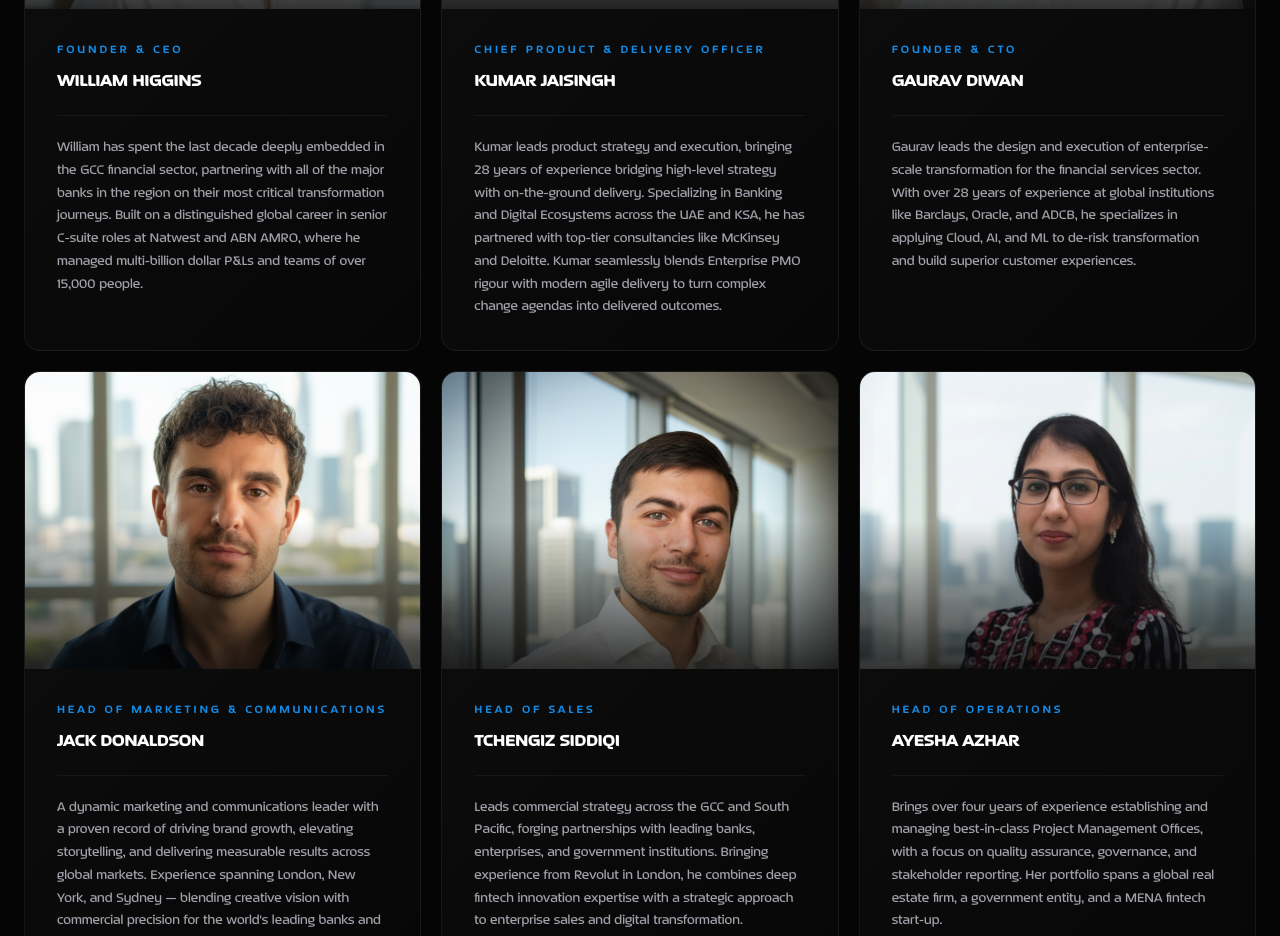
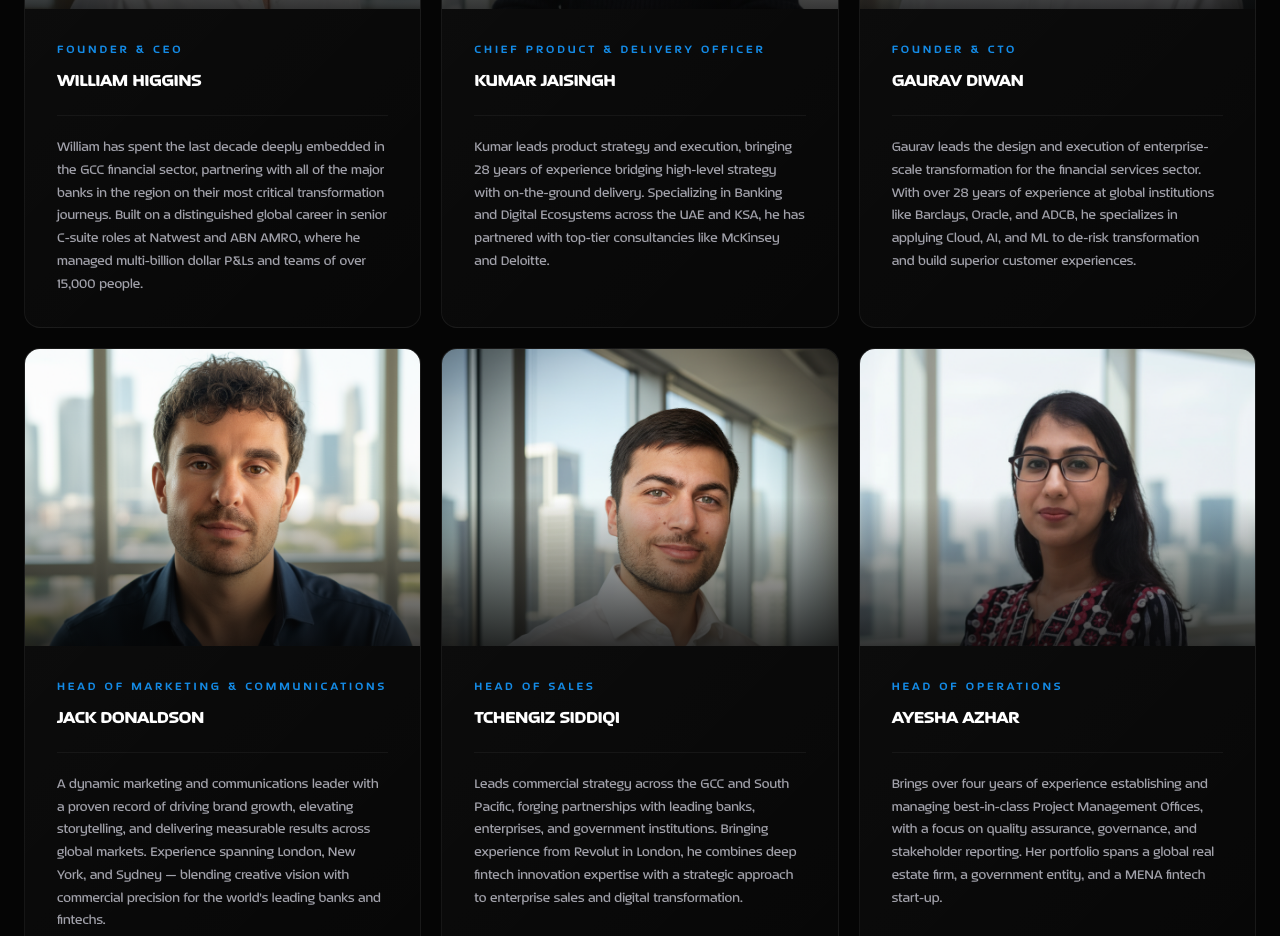
Before and after one commit to ats5e/ats5e, a Next.js app: page /about in a window 1280 px wide. Shown: the part 2440-3376 px from the top of the page. Built offline with nearby package versions, Linux system fonts and the light colour scheme; grey boxes are pictures that could not be loaded.

Commit message:
Fix: shorten Kumar bio and attach Kumar.png

```diff
--- a/app/about/page.tsx
+++ b/app/about/page.tsx
@@ -21,7 +21,7 @@ const LEADERSHIP = [
     photo: "/Kumar.png",
     objectPos: "object-top",
     role: "Chief Product & Delivery Officer",
-    bio: "Kumar leads product strategy and execution, bringing 28 years of experience bridging high-level strategy with on-the-ground delivery. Specializing in Banking and Digital Ecosystems across the UAE and KSA, he has partnered with top-tier consultancies like McKinsey and Deloitte. Kumar seamlessly blends Enterprise PMO rigour with modern agile delivery to turn complex change agendas into delivered outcomes.",
+    bio: "Kumar leads product strategy and execution, bringing 28 years of experience bridging high-level strategy with on-the-ground delivery. Specializing in Banking and Digital Ecosystems across the UAE and KSA, he has partnered with top-tier consultancies like McKinsey and Deloitte.",
   },
   {
     name: "Gaurav Diwan",
```
Also changed, not shown: public/Kumar.png (added).
